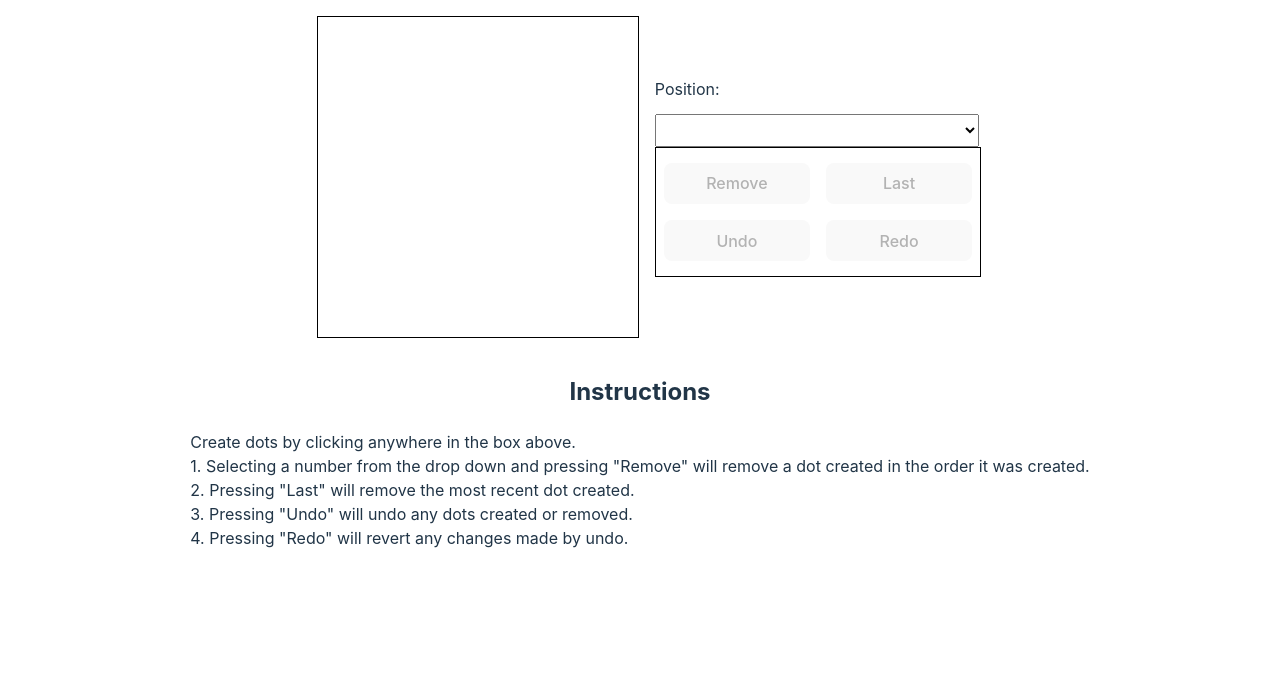
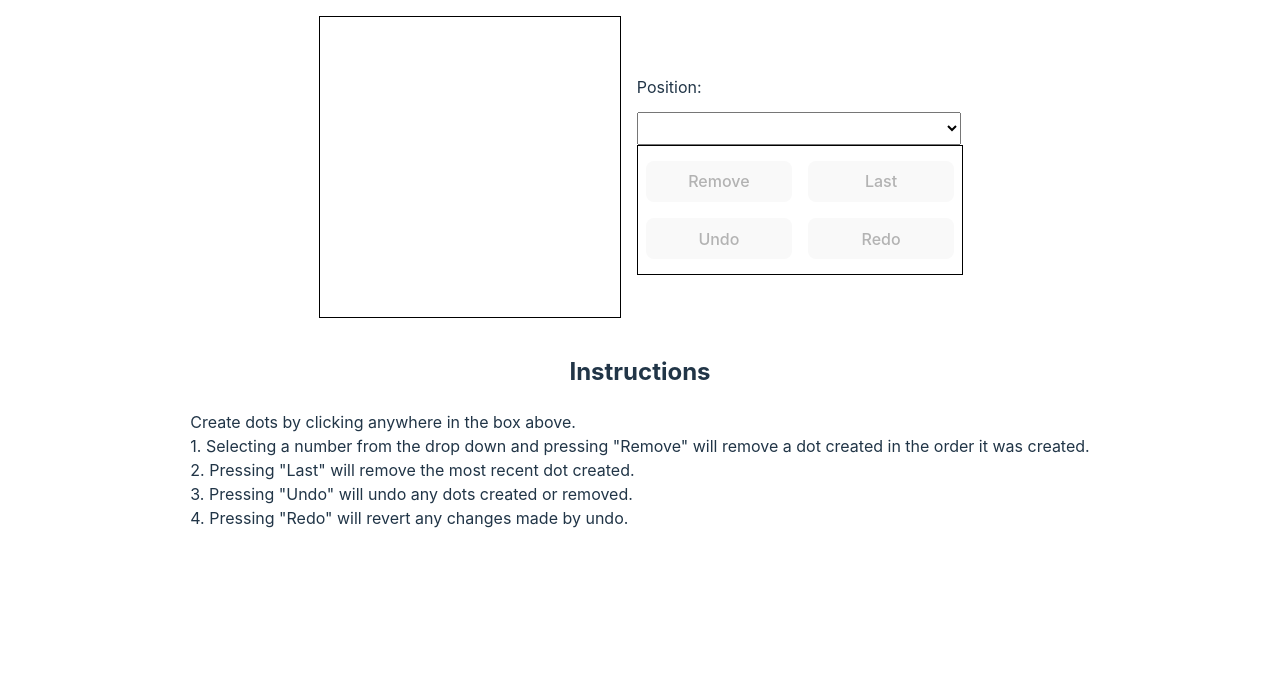
Before and after one commit to Enantoka/Vanilla-JS-Portfolio, a website built with Vite: page pages/dot_maker.html in a window 1280 px wide. Shown: the part 165-840 px from the top of the page. After the commit the page ends 800 px from the top, so only its background shows below. Built offline with nearby package versions, Linux system fonts and the light colour scheme.

Commit message:
Fix dot maker responsiveness

```diff
--- a/css/dot_maker.css
+++ b/css/dot_maker.css
@@ -1,14 +1,17 @@
 .content {
     display: flex;
+    flex-direction: column;
     align-items: center;
+    margin: 1em;
+
 }
 
 .box {
     position: relative;
-    min-width: 320px;
-    min-height: 320px;
+    min-width: 300px;
+    min-height: 300px;
     border: 1px solid var(--black);
-    margin: 1em;
+    margin-bottom: 1em;
 }
 
 .dot {
@@ -40,3 +43,18 @@
         border: 1px solid black;
     }
 }
+
+.info h2{
+    text-align: center;
+}
+
+@media screen and (min-width: 769px) {
+    .container {
+        display: flex;
+    }
+
+    .history {
+        align-self: center;
+        margin-left: 1em;
+    }
+}
--- a/pages/dot_maker.html
+++ b/pages/dot_maker.html
@@ -1,4 +1,4 @@
-<!doctype html>
+<!DOCTYPE html>
 <html lang="en">
   <head>
     <meta charset="UTF-8" />
@@ -12,9 +12,9 @@
   </head>
   <body>
     <div id="top-nav"></div>
-    <main>
+    <main class="content">
       <h1>Dot Maker</h1>
-      <div class="content">
+      <div class="container">
         <div class="box"></div>
         <div class="history">
           <label for="dots">Position:</label>
@@ -27,6 +27,7 @@
           </div>
         </div>
       </div>
+      <div class="info">
         <h2>Instructions</h2>
         <span>
           Create dots by clicking anywhere in the box above. <br>
@@ -35,6 +36,7 @@
           3. Pressing "Undo" will undo any dots created or removed. <br>
           4. Pressing "Redo" will revert any changes made by undo. <br>
         </span>
+      </div>
     </main>
     <script type="module" src="../javascript/dot_maker.js"></script>
     <script type="module" src="../components/nav/top_nav.js"></script>
--- a/utilities/css/global_style.css
+++ b/utilities/css/global_style.css
@@ -23,7 +23,7 @@ a:hover {
   color: #535bf2;
 }
 
-body, main {
+body {
   margin: 0;
   display: flex;
   flex-direction: column;
```
Lines whose indentation alone changed are shown as unchanged.
